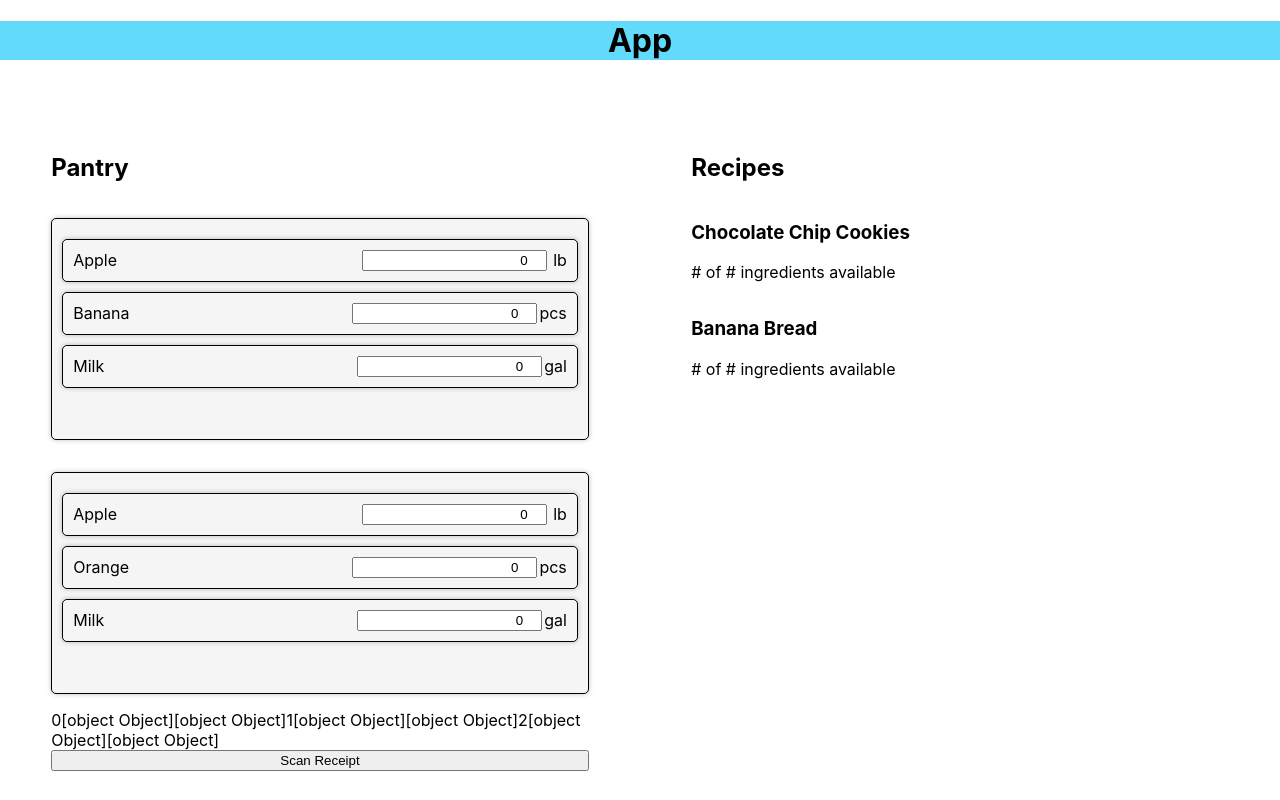
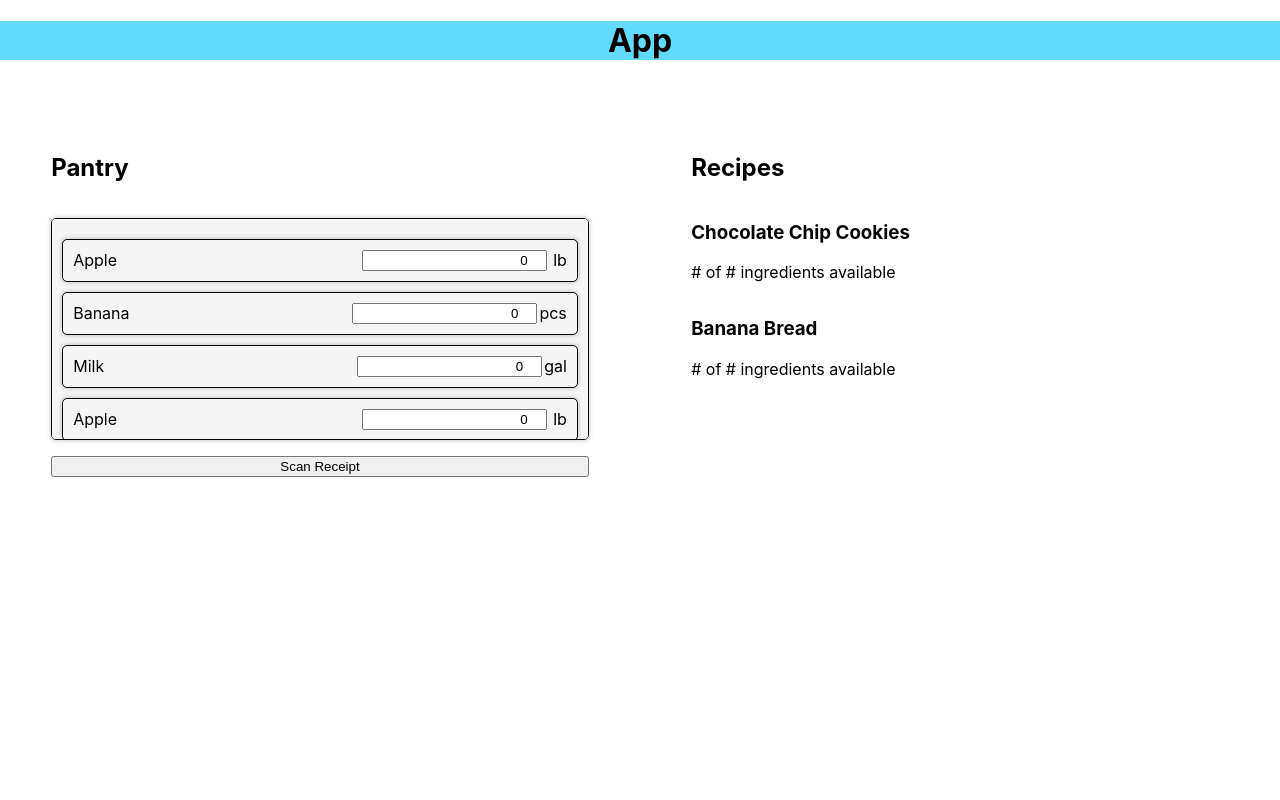
Before and after one commit to TippyRegent583/DigitalPantry, a React (Create React App) app in the folder digital-pantry/: page / in a window 1280 px wide. Shown: the top 800 px of the page. Built offline with nearby package versions, Linux system fonts and the light colour scheme.

Commit message:
ListItem Combiner

```diff
--- a/digital-pantry/src/App.js
+++ b/digital-pantry/src/App.js
@@ -8,6 +8,8 @@ import Button from '@material-ui/core/Button';
 import PopupBox from './PopupBox';
 import PopupBoxUltimate from './PopupBoxUltimate';
 import RecipeFinder from './RecipeFinder';
+import MergedArrayObjs from './MergedArrayObjs';
+import ItemList from './ItemListMaker';
 
 //import UploadImage from './UploadImage';
 const apiKey = '94c3a65b06f84d5fb0a512206092b8e2'
@@ -29,179 +31,6 @@ function MUIComponent() {
 }
 
 
-//function mergeMapsWithCounts(map1, map2) {
-const CombinedList = ({ map1, map2 }) => {
-  const mergedMap = new Map();
-
-  for (const [key, count] of Object.entries(map1)) {
-    mergedMap.set(key, count);
-  }
-
-  for (const [key, count] of Object.entries(map2)) {
-    if (mergedMap.has(key)) {
-      mergedMap.set(key, mergedMap.get(key) + count);
-    } else {
-      mergedMap.set(key, count);
-    }
-  }
-
-  return mergedMap;
-}
-
-
-
-/*
-const CombinedList = ({ items, otherItems }) => {
-  const [updatedItems, setUpdatedItems] = useState(items);
-
-  const updateCounts = (items, otherItems) => {
-    // Create a new list with the updated counts.
-    const newItems = items.map((item) => {
-      const otherItem = otherItems.find((otherItem) => otherItem.name === item.name);
-      if (otherItem) {
-        // Update the count of the existing ingredient.
-        item.count += otherItem.count;
-      } else {
-        // Add the new ingredient to the list.
-        item = otherItem;
-      }
-      return item;
-    });
-
-    // Return the new list.
-    return newItems;
-  };
-
-  useEffect(() => {
-    // Update the counts when the component mounts.
-    const newItems = updateCounts(items, otherItems);
-    setUpdatedItems(newItems);
-  }, [items, otherItems]);
-
-}
-*/
-
-
-/*
-const ItemList = ({ items }) => {
-  const [counts, setCounts] = useState(() => {
-    const initialCounts = {};
-    for (const item of items) {
-      initialCounts[item.name] = 0;
-    }
-    return initialCounts;
-  });
-
-  const handleCountChange = (name, value) => {
-    const updatedCounts = { ...counts };
-    updatedCounts[name] = value;
-    setCounts(updatedCounts);
-  };
-
-  return (
-    <ul>
-      {items.map((item) => {
-        const count = useMemo(() => counts[item.name], [counts, item.name]);
-
-        return (
-          <li key={item.name}>
-            <span className="name">{item.name}</span>
-            <input
-              type="number"
-              className="count"
-              value={count}
-              onChange={(e) => handleCountChange(item.name, e.target.value)}
-            />
-            <span className="unit">{item.unit}</span>
-          </li>
-        );
-      })}
-    </ul>
-  );
-};
-*/
-
-const ItemList = ({ items }) => {
-  const [counts, setCounts] = useState(() => {
-    const initialCounts = {};
-    for (const item of items) {
-      initialCounts[item.name] = 0;
-    }
-    return initialCounts;
-  });
-
-  const handleCountChange = (name, value) => {
-    const updatedCounts = { ...counts };
-    updatedCounts[name] = value;
-    setCounts(updatedCounts);
-  };
-
-  const countsMap = useMemo(() => {
-    const countsMap = {};
-    for (const item of items) {
-      countsMap[item.name] = counts[item.name];
-    }
-    return countsMap;
-  }, [counts]);
-
-  return (
-    <ul>
-      {items.map((item) => {
-        const count = countsMap[item.name];
-
-        return (
-          <li key={item.name}>
-            <span className="name">{item.name}</span>
-            <input
-              type="number"
-              className="count"
-              value={count}
-              onChange={(e) => handleCountChange(item.name, e.target.value)}
-            />
-            <span className="unit">{item.unit}</span>
-          </li>
-        );
-      })}
-    </ul>
-  );
-};
-
-/*
-const ItemList = ({ items }) => {
-  console.log(":D")
-
-  const [count, setCount] = useState('');
-
-  const [itemCounts, setItemCounts] = useState(
-    items.reduce((acc, item) => {
-      acc[item.name] = '';
-      return acc;
-    }, {})
-  );
-
-
-  return (
-    <ul>
-      {items.map((item) => (
-
-        <li key={item.name}>
-          <span className="name">{item.name}</span>
-          <input
-            type="number"
-            className="count"
-            value={count}
-            id={item.name}
-
-            onChange={(e) => setCount(e.target.value)}
-
-          />
-          <span className="unit">{item.unit}</span>
-        </li>
-      ))}
-    </ul>
-  );
-};
-*/
 
 const RecipeBox = ({ recipe }) => {
   const [isOpen, setIsOpen] = React.useState(false);
@@ -256,10 +85,10 @@ const App = () => {
       <div className="all-containers">
         <div className="left-side">
           <h2>Pantry</h2>
-          <ItemList items={items} />
-          <ItemList items={items2} />
-          {/*<CombinedList items={items} items2={items2}/>*/}
-          <CombinedList map1={items} map2={items2} />
+          {/*<ItemList items={items} />*/}
+          {/*<ItemList items={items2} />*/}
+
+          <MergedArrayObjs array1={items} array2={items}/>
           <PopupBox />
 
         </div>
--- /dev/null
+++ b/digital-pantry/src/ItemListMaker.js
@@ -0,0 +1,49 @@
+import React, { useEffect, useState, useMemo } from "react";
+
+
+const ItemList = ({ items }) => {
+    const [counts, setCounts] = useState(() => {
+      const initialCounts = {};
+      for (const item of items) {
+        initialCounts[item.name] = 0;
+      }
+      return initialCounts;
+    });
+
+    const handleCountChange = (name, value) => {
+      const updatedCounts = { ...counts };
+      updatedCounts[name] = value;
+      setCounts(updatedCounts);
+    };
+
+    const countsMap = useMemo(() => {
+      const countsMap = {};
+      for (const item of items) {
+        countsMap[item.name] = counts[item.name];
+      }
+      return countsMap;
+    }, [counts]);
+
+    return (
+      <ul>
+        {items.map((item) => {
+          const count = countsMap[item.name];
+
+          return (
+            <li key={item.name}>
+              <span className="name">{item.name}</span>
+              <input
+                type="number"
+                className="count"
+                value={count}
+                onChange={(e) => handleCountChange(item.name, e.target.value)}
+              />
+              <span className="unit">{item.unit}</span>
+            </li>
+          );
+        })}
+      </ul>
+    );
+};
+
+export default ItemList;
--- /dev/null
+++ b/digital-pantry/src/MergedArrayObjs.js
@@ -0,0 +1,21 @@
+import React from "react";
+import ItemList from "./ItemListMaker";
+
+function mergeArraysOfObjects (array1, array2) {
+  return [...array1, ...array2];
+};
+
+const MyComponent = ({ array1, array2 }) => {
+
+  const mergedArray = mergeArraysOfObjects(array1, array2);
+
+  console.log(mergedArray);
+
+
+
+  return (
+    <ItemList items={mergedArray}/>
+  );
+};
+
+export default MyComponent;
```
